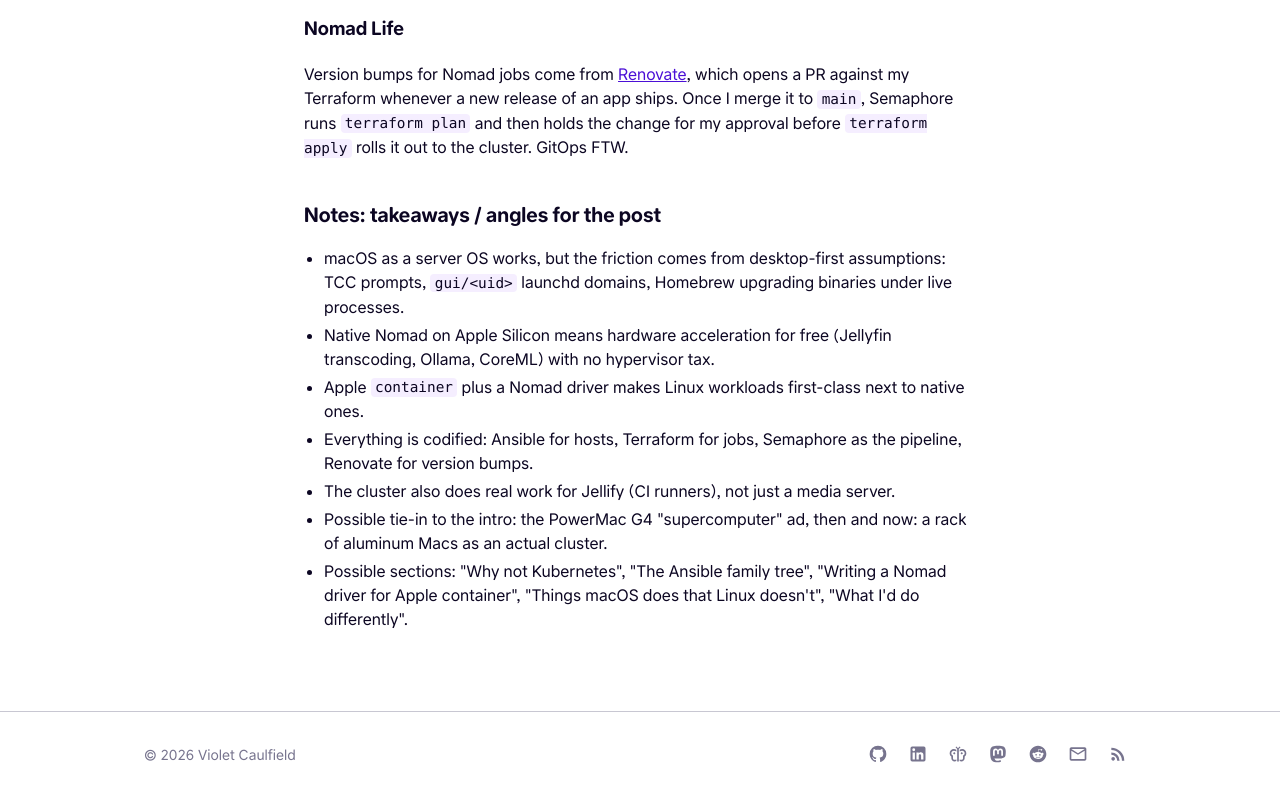
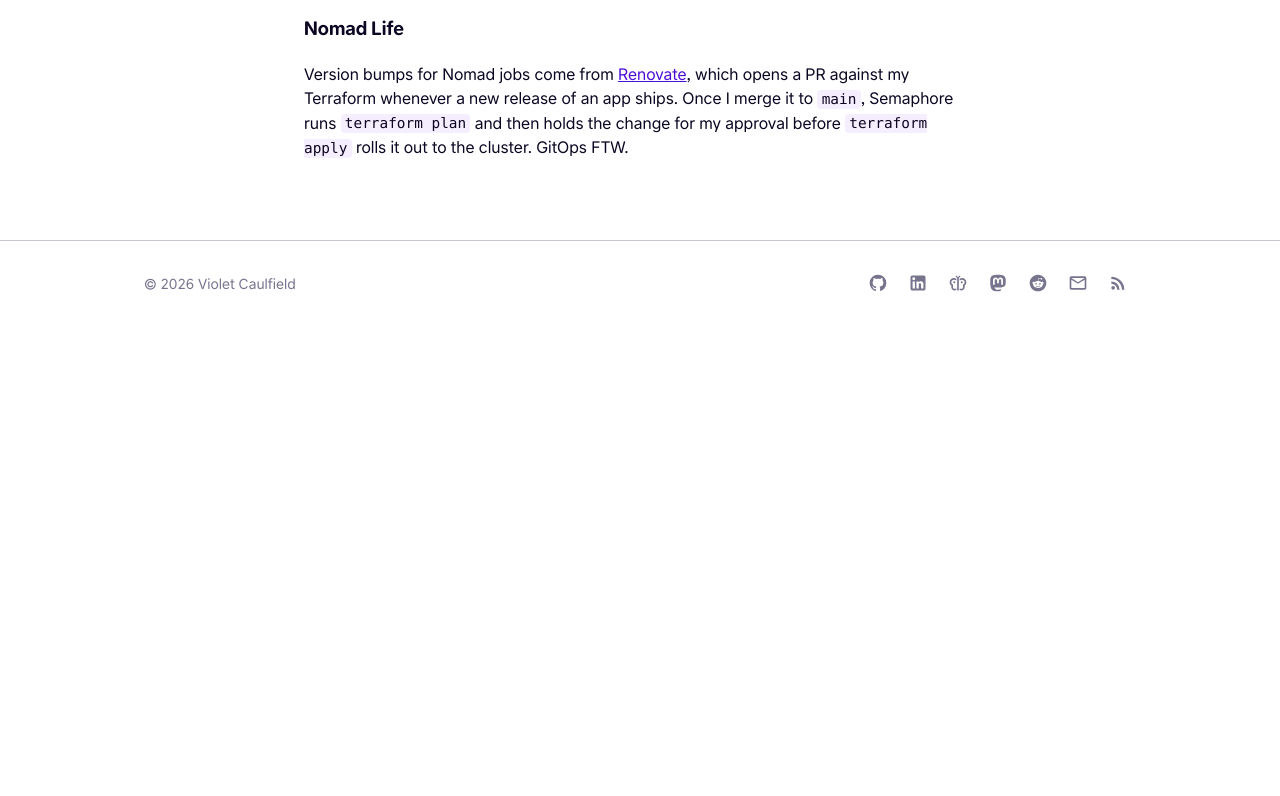
Before and after one commit to anultravioletaurora/Website, an Astro site: page /blog/2026-11-20 in a window 1280 px wide. Shown: the part 6543-7339 px from the top of the page. After the commit the page ends 6868 px from the top, so only its background shows below. Built offline with nearby package versions, Linux system fonts and the light colour scheme; Astro itself is replaced by a stand-in of ours.

Commit message:
remove notes section and summarize key takeaways for the blog post

```diff
--- a/src/content/blog/2026-11-20.mdx
+++ b/src/content/blog/2026-11-20.mdx
@@ -225,14 +225,3 @@ the freshly signed binaries.
 Version bumps for Nomad jobs come from [Renovate](https://github.com/renovatebot/renovate), which opens a PR against my Terraform whenever a new
 release of an app ships. Once I merge it to `main`, Semaphore runs `terraform plan` and then holds the change for my approval before
 `terraform apply` rolls it out to the cluster. GitOps FTW.
-
-
-## Notes: takeaways / angles for the post
-
-- macOS as a server OS works, but the friction comes from desktop-first assumptions: TCC prompts, `gui/<uid>` launchd domains, Homebrew upgrading binaries under live processes.
-- Native Nomad on Apple Silicon means hardware acceleration for free (Jellyfin transcoding, Ollama, CoreML) with no hypervisor tax.
-- Apple `container` plus a Nomad driver makes Linux workloads first-class next to native ones.
-- Everything is codified: Ansible for hosts, Terraform for jobs, Semaphore as the pipeline, Renovate for version bumps.
-- The cluster also does real work for Jellify (CI runners), not just a media server.
-- Possible tie-in to the intro: the PowerMac G4 "supercomputer" ad, then and now: a rack of aluminum Macs as an actual cluster.
-- Possible sections: "Why not Kubernetes", "The Ansible family tree", "Writing a Nomad driver for Apple container", "Things macOS does that Linux doesn't", "What I'd do differently".
```
